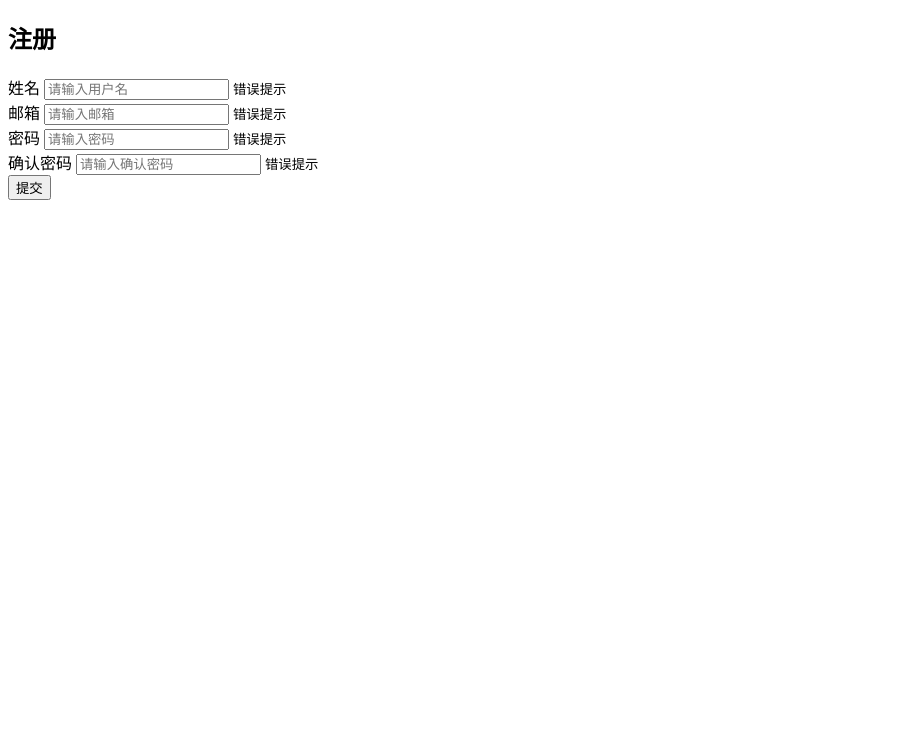
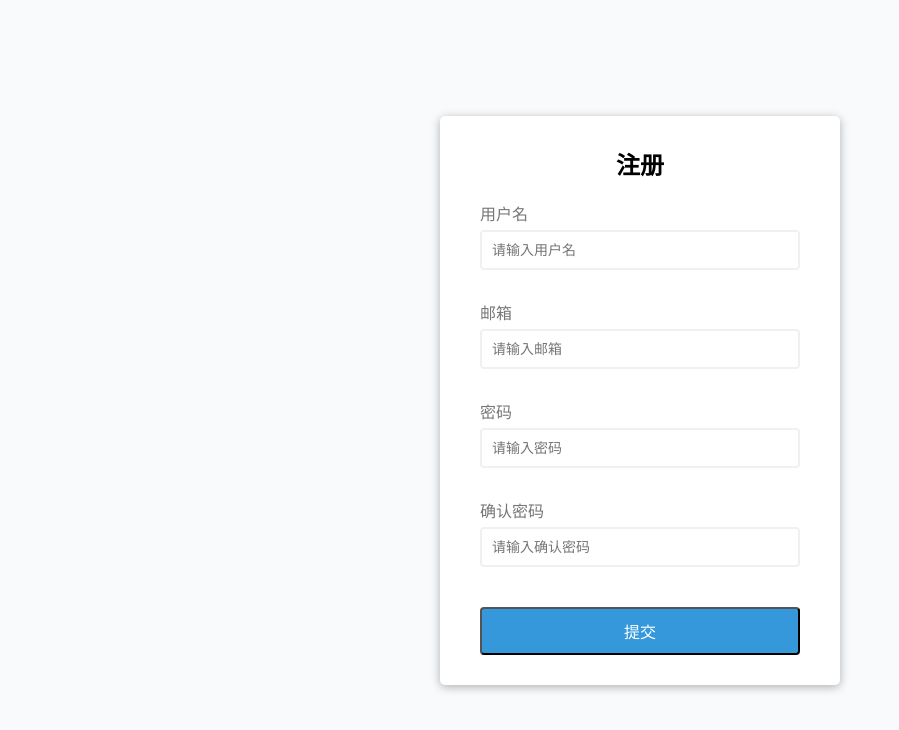
Before and after one commit to ms-online/ms-form_validator, a plain HTML site: page index.html in a window 1280 px wide. Shown: the whole page, without its empty margins (0-899 px from the left). Drawn offline with Linux system fonts and the light colour scheme.

Commit message:
lesson-3

```diff
--- a/index.html
+++ b/index.html
@@ -11,7 +11,7 @@
       <form id="form" class="form">
         <h2>注册</h2>
         <div class="form-control">
-          <label for="username">姓名</label>
+          <label for="username">用户名</label>
           <input type="text" id="username" placeholder="请输入用户名" />
           <small>错误提示</small>
         </div>
--- a/style.css
+++ b/style.css
@@ -0,0 +1,94 @@
+:root {
+  --success-color: #2ecc71;
+  --error-color: #e74c3c;
+}
+
+* {
+  margin: 0;
+  padding: 0;
+  box-sizing: border-box;
+}
+
+body {
+  background-color: #f9fafb;
+  font-family: Arial, Helvetica, sans-serif;
+  display: flex;
+  align-items: center;
+  justify-content: center;
+  min-height: 100vh;
+}
+
+.container {
+  background-color: #fff;
+  border-radius: 5px;
+  box-shadow: 0 2px 10px rgba(0, 0, 0, 0.3);
+  width: 400px;
+}
+
+h2 {
+  text-align: center;
+  margin: 0 0 20px;
+}
+
+.form {
+  padding: 30px 40px;
+}
+
+.form-control {
+  margin-bottom: 10px;
+  padding-bottom: 20px;
+  position: relative;
+}
+
+.form-control label {
+  color: #777;
+  display: block;
+  margin-bottom: 5px;
+}
+
+.form-control input {
+  width: 100%;
+  border: 2px solid #f0f0f0;
+  border-radius: 4px;
+  display: block;
+  padding: 10px;
+  font-size: 14px;
+}
+
+.form-control input:focus {
+  border-color: #777;
+  outline: 0;
+}
+
+.form-control.success input {
+  border-color: var(--success-color);
+}
+
+.form-control.error input {
+  border-color: var(--error-color);
+}
+
+.form-control small {
+  color: var(--error-color);
+  position: absolute;
+  bottom: 0;
+  left: 0;
+  visibility: hidden;
+}
+
+.form-control.error small {
+  visibility: visible;
+}
+
+.form button {
+  cursor: pointer;
+  background-color: #3498db;
+  border: 2px splid #3498db;
+  border-radius: 4px;
+  color: #fff;
+  display: block;
+  font-size: 16px;
+  padding: 10px;
+  margin-top: 20px;
+  width: 100%;
+}
```
